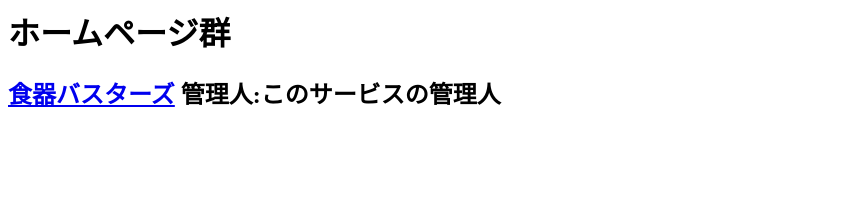
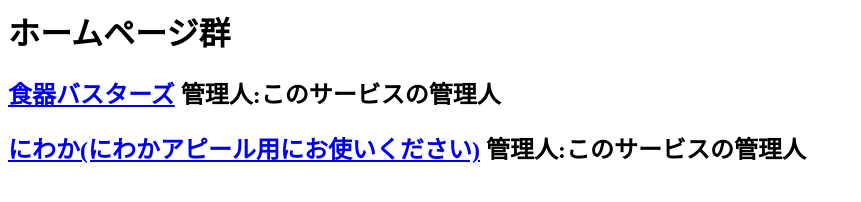
Before and after one commit to Rental-Homepage/Rental-Homepage.github.io, a plain HTML site: page index.html in a window 1280 px wide. Shown: the whole page, without its empty margins (0-861 px from the left). Drawn offline with Linux system fonts and the light colour scheme.

Commit message:
Update index.html

```diff
--- a/index.html
+++ b/index.html
@@ -1,3 +1,4 @@
 <title>ホームページリスト</title>
 <h1>ホームページ群</h1>
 <h2><a href="/食器バスターズ/">食器バスターズ</a> 管理人:このサービスの管理人</h2>
+<h2><a href="/にわか/">にわか(にわかアピール用にお使いください)</a> 管理人:このサービスの管理人</h2>
```
